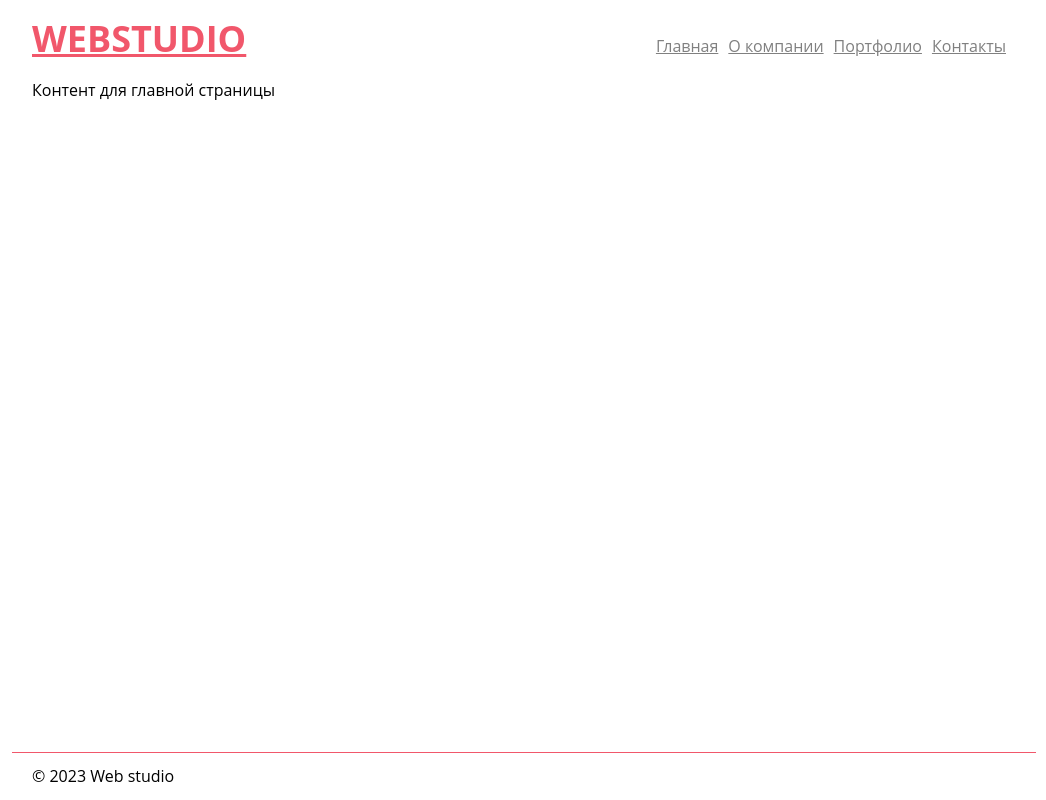
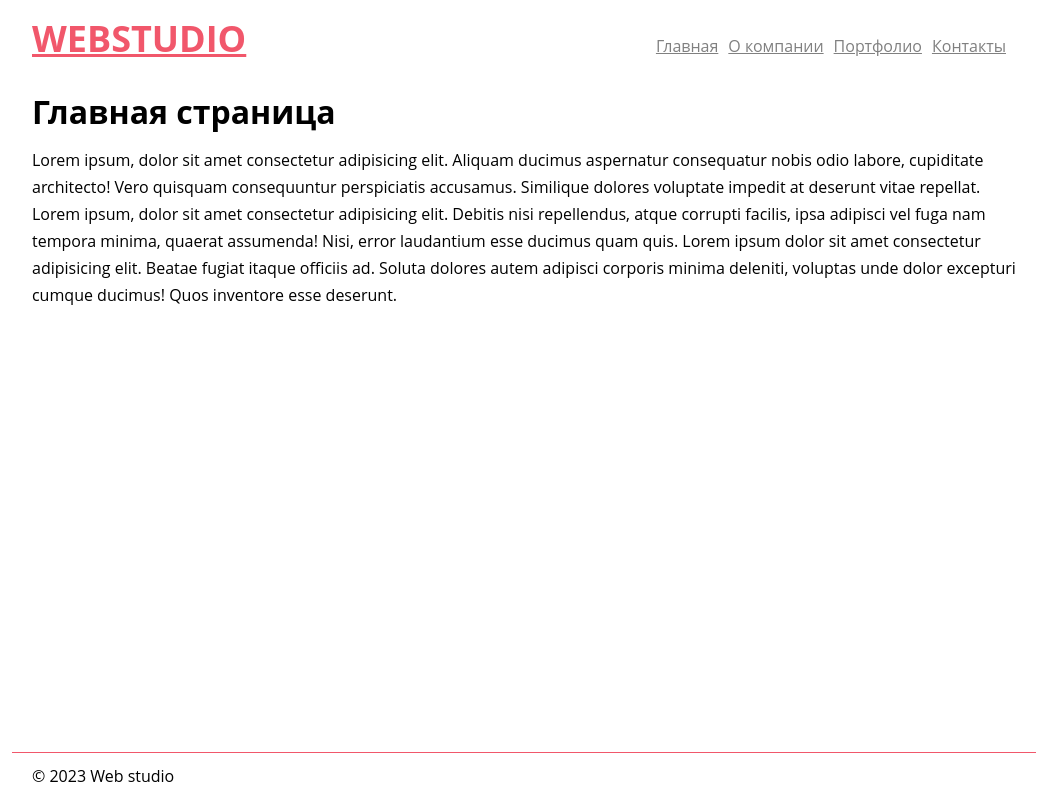
Before and after one commit to User-960/Project-on-Next.js, a Next.js app: page / in a window 1280 px wide. Shown: the whole page, without its empty margins (116-1162 px from the left). Built offline with nearby package versions, Linux system fonts and the light colour scheme.

Commit message:
feat: add title and text in component Home

```diff
--- a/pages/index.tsx
+++ b/pages/index.tsx
@@ -1,10 +1,18 @@
 import Layout from "../components/Layout/Layout";
 
-export default function Home() {
+export default function Home({ name }: any) {
   return (
     <>
       <Layout>
-        Контент для главной страницы
+        <h1>Главная страница</h1>
+
+        <p>
+          Lorem ipsum, dolor sit amet consectetur adipisicing elit. Aliquam ducimus aspernatur consequatur nobis odio labore, cupiditate architecto! Vero quisquam consequuntur perspiciatis accusamus. Similique dolores voluptate impedit at deserunt vitae repellat.
+
+          Lorem ipsum, dolor sit amet consectetur adipisicing elit. Debitis nisi repellendus, atque corrupti facilis, ipsa adipisci vel fuga nam tempora minima, quaerat assumenda! Nisi, error laudantium esse ducimus quam quis.
+
+          Lorem ipsum dolor sit amet consectetur adipisicing elit. Beatae fugiat itaque officiis ad. Soluta dolores autem adipisci corporis minima deleniti, voluptas unde dolor excepturi cumque ducimus! Quos inventore esse deserunt.
+        </p>
       </Layout>
     </>
   )
```
